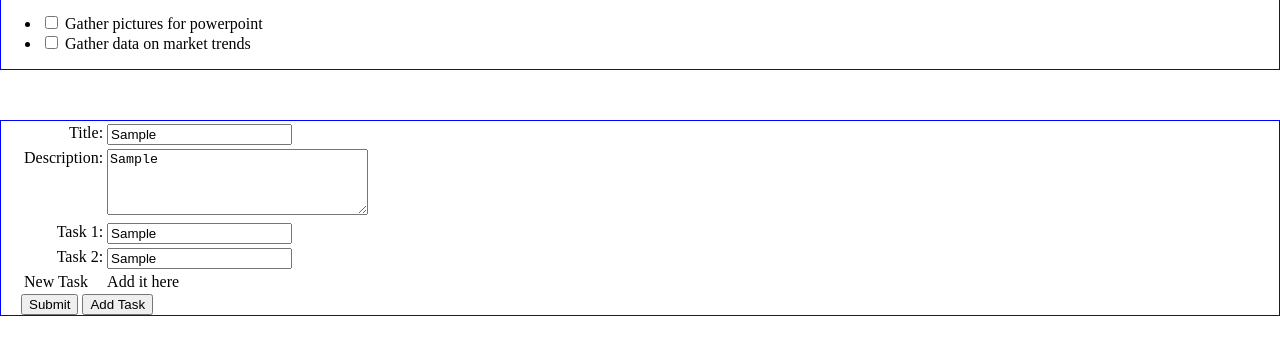
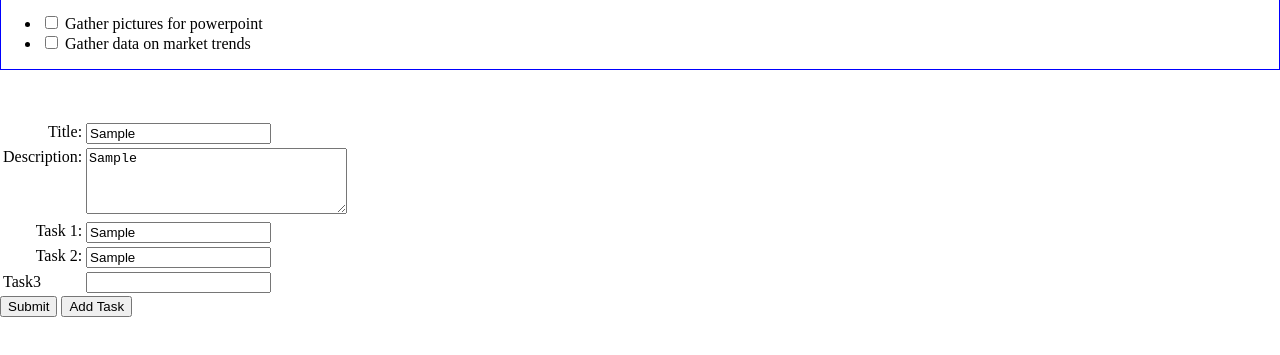
Before and after one commit to SebastienPJ/todo-list, a website built with webpack: page dist/index.html in a window 1280 px wide. Both pictures are taken after typing "Sample", "Sample", "Sample", "Sample" into the empty fields and a click on the button "Add Task". Shown: the part 89-444 px from the top of the page. Built offline with nearby package versions, Linux system fonts and the light colour scheme.

Commit message:
style.css changes

```diff
--- a/src/index.js
+++ b/src/index.js
@@ -11,6 +11,8 @@ const todo = (() => {
     for(let pair of data.entries()) {
       let key = pair[0];
       let value = pair[1];
+
+      console.log(pair);
 
 
       if (key.includes('task')) {
@@ -45,6 +47,8 @@ const todo = (() => {
 
   const startTodoApp = function(e) {
     e.preventDefault();
+
+    console.log(e);
 
     let _formData = captureFormData();
 
--- a/src/render.js
+++ b/src/render.js
@@ -26,13 +26,25 @@ const renderTodo = (() => {
 
     let cellName = row.insertCell(0);
     let newLabel = document.createElement('label');
+    newLabel.textContent = "Task3";
+    newLabel.setAttribute('for', 'task3');
+
+
+    cellName.appendChild(newLabel)
+
 
 
 
     let cellValue = row.insertCell(1);
+    let newInput = document.createElement('input');
+    newInput.setAttribute('type', 'text');
+    newInput.name = 'task3';
+    newInput.id = 'task3';
+    newInput.autocomplete = 'off';
 
-    cellName.textContent = "New Task";
-    cellValue.textContent = "Add it  here"
+
+    cellValue.appendChild(newInput);
+
 
 
 
--- a/src/styles.css
+++ b/src/styles.css
@@ -22,6 +22,6 @@ body {
 
 
 form {
-  border: 1px solid blue;
-  padding-left: 20px;
+  /* border: 1px solid blue;
+  padding-left: 20px; */
 }
```
Also changed, not shown: dist/main.js.
